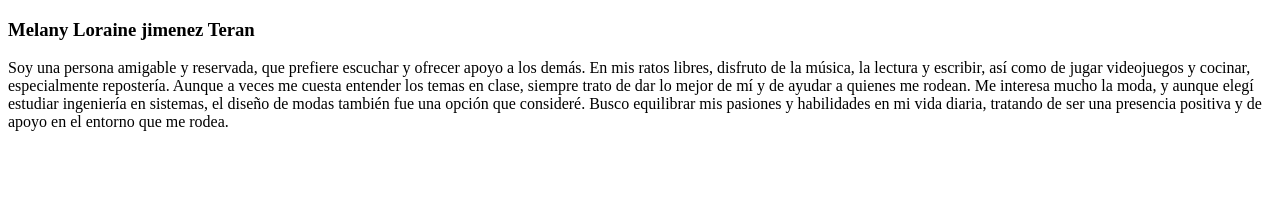
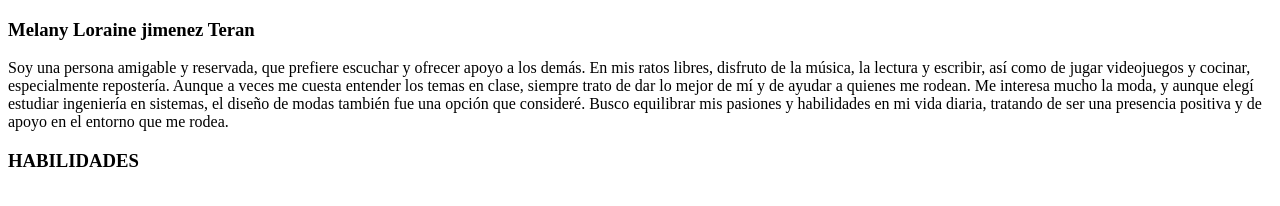
Before and after one commit to 140506M/Portafolio, a plain HTML site: page index.html in a window 1280 px wide. Drawn offline with Linux system fonts and the light colour scheme.

Commit message:
habilidades

```diff
--- a/index.html
+++ b/index.html
@@ -15,5 +15,6 @@
         Busco equilibrar mis pasiones y habilidades en mi vida diaria, tratando de ser una presencia positiva y
         de apoyo en el entorno que me rodea.
     </div>
+    <h3>HABILIDADES</h3>
 </body>
 </html>
```
